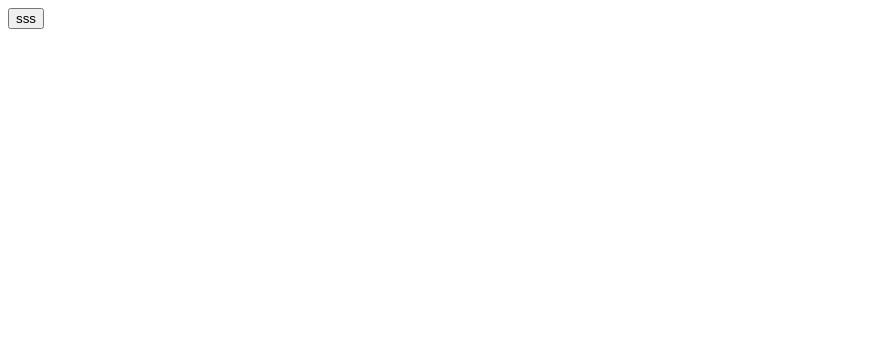
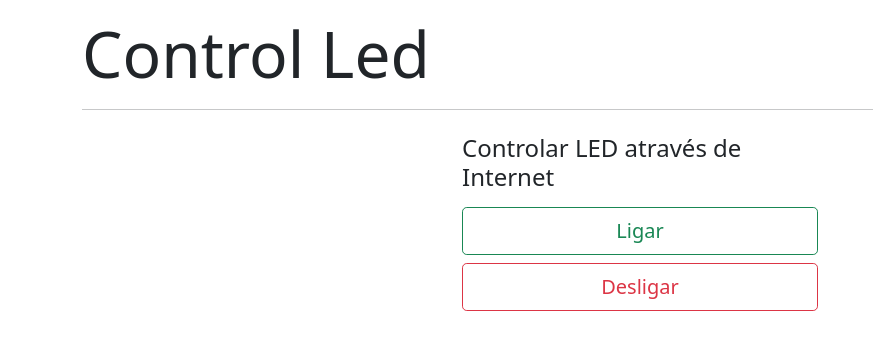
Before and after one commit to Rafawastaken/Control_Led_Firebase, a plain HTML site: page Website/index.html in a window 1280 px wide. Shown: the whole page, without its empty margins (0-873 px from the left). Drawn offline with nearby package versions, Linux system fonts and the light colour scheme.

Commit message:
Full website interface

```diff
--- a/Website/app.js
+++ b/Website/app.js
@@ -1,4 +1,10 @@
-const btn = document.getElementById("btn");
-btn.addEventListener("click", function(e){
-    alert("aaa");
+const btn_ligar = document.getElementById("btn-ligar");
+const btn_desligar = document.getElementById("btn-desligar");
+
+btn_ligar.addEventListener('click', function(e){
+    alert("ligar")
 })
+
+btn_desligar.addEventListener('click', function(e){
+    alert("desligar")
+})
--- a/Website/index.html
+++ b/Website/index.html
@@ -4,12 +4,36 @@
       <meta charset="UTF-8">
       <meta http-equiv="X-UA-Compatible" content="IE=edge">
       <meta name="viewport" content="width=device-width, initial-scale=1.0">
-    <title>Document</title>
+      <link href="https://cdn.jsdelivr.net/npm/bootstrap@5.1.3/dist/css/bootstrap.min.css" rel="stylesheet"
+         integrity="sha384-1BmE4kWBq78iYhFldvKuhfTAU6auU8tT94WrHftjDbrCEXSU1oBoqyl2QvZ6jIW3" crossorigin="anonymous">
+      <title>Control Page</title>
    </head>
    <body>
-    <button id="btn">
-        sss
-    </button>
+      <div class="container">
+         <div class="row">
+            <div class="col">
+               <div class="display-3 mt-3">
+                  Control Led
+               </div>
+            </div>
+         </div>
+         <hr>
+         <div class="row">
+            <div class="col"></div>
+            <div class="col">
+                <div class="mt-2">
+                    <h4>Controlar LED através de Internet</h4>
+                    <div class="form-control-led text-center">
+                     <form>
+                        <button class="btn form-control btn-lg mt-2 btn-outline-success" id="btn-ligar">Ligar</button>
+                        <button class="btn form-control btn-lg mt-2 btn-outline-danger" id="btn-desligar">Desligar</button>
+                     </form>
+                  </div>
+               </div>
+            </div>
+            <div class="col"></div>
+         </div>
+      </div>
       <script src="app.js"></script>
    </body>
 </html>
```
Lines whose indentation alone changed are shown as unchanged.
